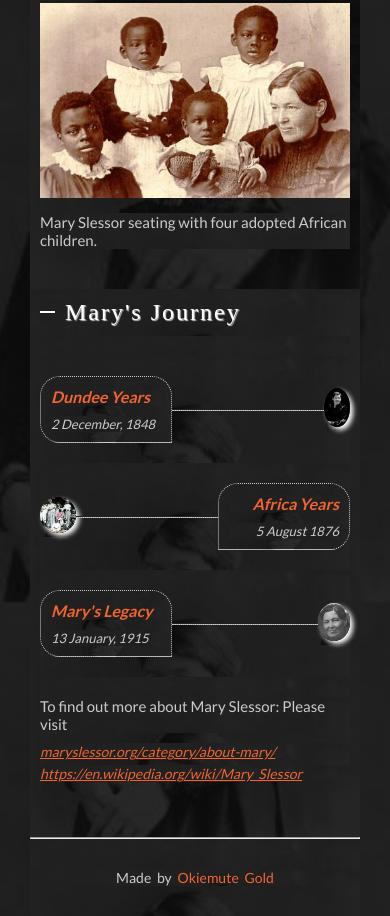
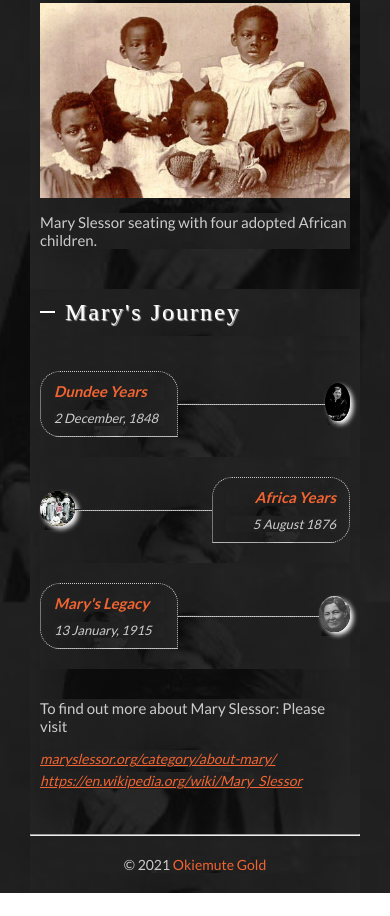
Before and after one commit to OkiemuteGold/fcc-tribute-page, a plain HTML site: page index.html in a window 390 px wide. Shown: the part 1086-2002 px from the top of the page. After the commit the page ends 1979 px from the top, so only its background shows below. Drawn offline with Linux system fonts and the light colour scheme.

Commit message:
added footer time, modified font size, margin and paddings relative to screen sizes

```diff
--- a/css/main.css
+++ b/css/main.css
@@ -140,11 +140,11 @@ body {
     display: flex;
     justify-content: space-around;
     align-items: center;
-    padding: 20px 120px;
+    padding: 20px 100px;
 }
 
 .journey-item:first-child {
-    margin-top: 20px;
+    margin-top: 15px;
 }
 
 .journey-item span {
@@ -156,7 +156,7 @@ body {
 .journey-mark {
     border: 1px dotted #ccc;
     padding: 10px 20px;
-    min-width: 130px;
+    min-width: 140px;
     display: flex;
     flex-direction: column;
     border-radius: 20px 20px 0 20px;
@@ -191,11 +191,12 @@ body {
     color: #ccc;
     font-family: "Lato", sans-serif;
     font-size: 15px;
-    padding: 20px 120px;
+    padding: 0px 100px;
+    margin-top: 30px;
 }
 
 .find-out-more p {
-    margin-bottom: 10px;
+    margin-bottom: 15px;
     color: #ccc;
 }
 
@@ -203,6 +204,7 @@ body {
     color: rgb(242, 100, 49);
     margin-bottom: 5px;
     display: block;
+    width: fit-content;
     font-size: 14px;
     font-style: italic;
 }
@@ -217,13 +219,12 @@ a:hover {
 }
 
 footer {
-    padding-top: 30px;
-    padding-bottom: 30px;
+    padding-top: 20px;
+    padding-bottom: 20px;
     color: #ccc;
     text-align: center;
     font-family: "Lato", sans-serif;
     font-size: 14px;
-    word-spacing: 3px;
 }
 
 footer a {
@@ -239,7 +240,7 @@ footer a {
     }
 
     #journey-container {
-        padding: 0px 10px 50px;
+        padding: 0px 10px 40px;
     }
 
     #img-div {
@@ -249,9 +250,12 @@ footer a {
         min-width: 250px;
     }
 
-    #journey .journey-item,
+    #journey .journey-item {
+        padding: 10px 50px 20px;
+    }
+
     .find-out-more {
-        padding: 10px 50px 20px;
+        padding: 0px 50px;
     }
 }
 
@@ -272,8 +276,7 @@ footer a {
     }
 
     .find-out-more {
-        font-size: 15px;
-        padding: 20px 0 0;
+        padding: 0px;
     }
 
     #journey .journey-item {
@@ -281,12 +284,12 @@ footer a {
     }
 
     .journey-mark {
-        padding: 10px;
+        padding: 10px 13px;
         min-width: 110px;
     }
 
     .journey-mark h2 {
-        font-size: 16px;
+        font-size: 15px;
     }
 
     .journey-mark .time {
@@ -318,7 +321,11 @@ footer a {
     }
 
     .journey-mark {
-        padding: 5px 10px;
+        padding: 5px 13px;
+    }
+
+    .find-out-more {
+        font-size: 14px;
     }
 
     /* #header-image {
--- a/index.html
+++ b/index.html
@@ -5,9 +5,16 @@
     <meta charset="UTF-8">
     <meta http-equiv="X-UA-Compatible" content="IE=edge">
     <meta name="viewport" content="width=device-width, initial-scale=1.0">
-    <title>FCC - Tribute Page of Mary Slessor</title>
+    <title>Tribute Page of Mary Slessor - Okiemute Gold FCC Project</title>
     <link rel="preconnect" href="https://fonts.gstatic.com">
     <link href="https://fonts.googleapis.com/css2?family=Lato:wght@300;400;700&display=swap" rel="stylesheet">
+
+    <!-- Meta Description -->
+    <meta property="og:title" content="Tribute page of Mary Mitchell Slessor coded by Okiemute Gold" />
+    <!-- <meta property="og:url" content="index.html" /> -->
+    <meta property="og:type" content="tribute page" />
+    <meta property="og:description"
+        content="Tribute page of Mary Mitchell Slessor coded by Okiemute Gold for Freecodecamp Responsive Web Design Certification Course" />
 
     <link rel="stylesheet" href="css/main.css">
 </head>
@@ -123,10 +130,20 @@
         <footer>
             <p>
                 <!-- Made by <a href="https://github.com/OkiemuteGold" target="_blank" rel="noopener noreferrer">OkiemuteGold</a> -->
-                Made by <a href="https://github.com/OkiemuteGold" target="_blank">Okiemute Gold</a>
+                &copy; <span id="footer-year"></span> <a href="https://github.com/OkiemuteGold" target="_blank">Okiemute
+                    Gold</a>
             </p>
         </footer>
     </div>
+
+    <script>
+        let footerYear = document.getElementById("footer-year");
+        let fullCopyrightYear;
+        let date = new Date();
+        let currentYear = date.getFullYear();
+        currentYear > 2021 ? fullCopyrightYear = `2021 - ${currentYear}` : fullCopyrightYear = currentYear;
+        footerYear.innerHTML = fullCopyrightYear;
+    </script>
 
     <script src="https://cdn.freecodecamp.org/testable-projects-fcc/v1/bundle.js"></script>
 </body>
```
